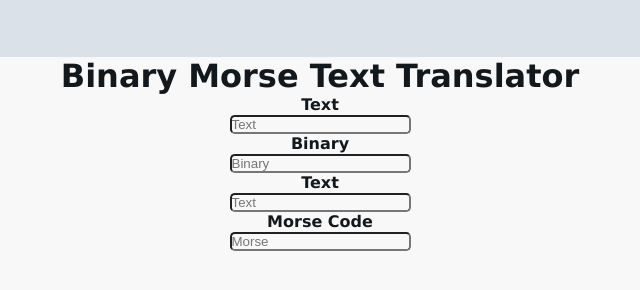
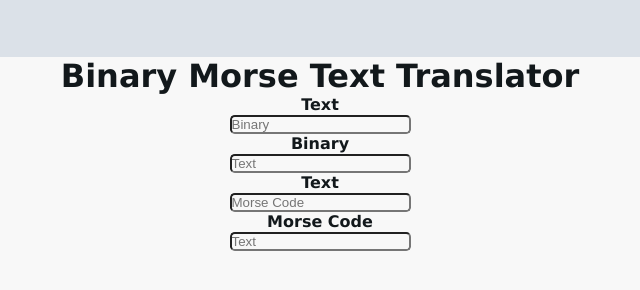
Before and after one commit to BassinatorTech/Binary-Morse-Text-Translator, a plain HTML site: page index.html in a window 1280 px wide. Shown: the full height of the page, 320-960 px from the left. Drawn offline with Linux system fonts and the light colour scheme.

Commit message:
Update index.html

```diff
--- a/index.html
+++ b/index.html
@@ -36,7 +36,7 @@
       <input
         id="text-to-bin"
         type="text"
-        placeholder="Text"
+        placeholder="Binary"
         onkeyup="textToBin()"
       />
       <p id="output-bin"></p>
@@ -48,7 +48,7 @@
       <input
         id="bin-to-text"
         type="text"
-        placeholder="Binary"
+        placeholder="Text"
         onkeyup="binToText()"
       />
       <p id="output-text"></p>
@@ -60,7 +60,7 @@
       <input
         id="text-to-morse"
         type="text"
-        placeholder="Text"
+        placeholder="Morse Code"
         onkeyup="textToMorse()"
       />
       <p id="output-morse"></p>
@@ -72,7 +72,7 @@
       <input
         id="morse-to-text"
         type="text"
-        placeholder="Morse"
+        placeholder="Text"
         onkeyup="morseToText()"
       />
       <p id="output-text--m"></p>
```
